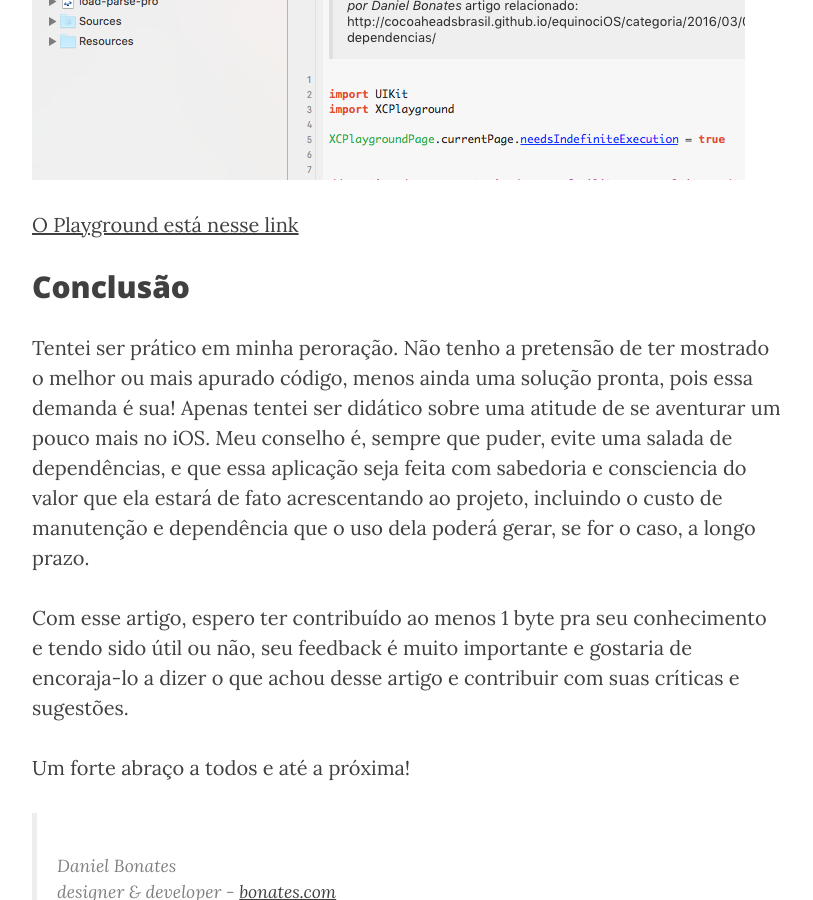
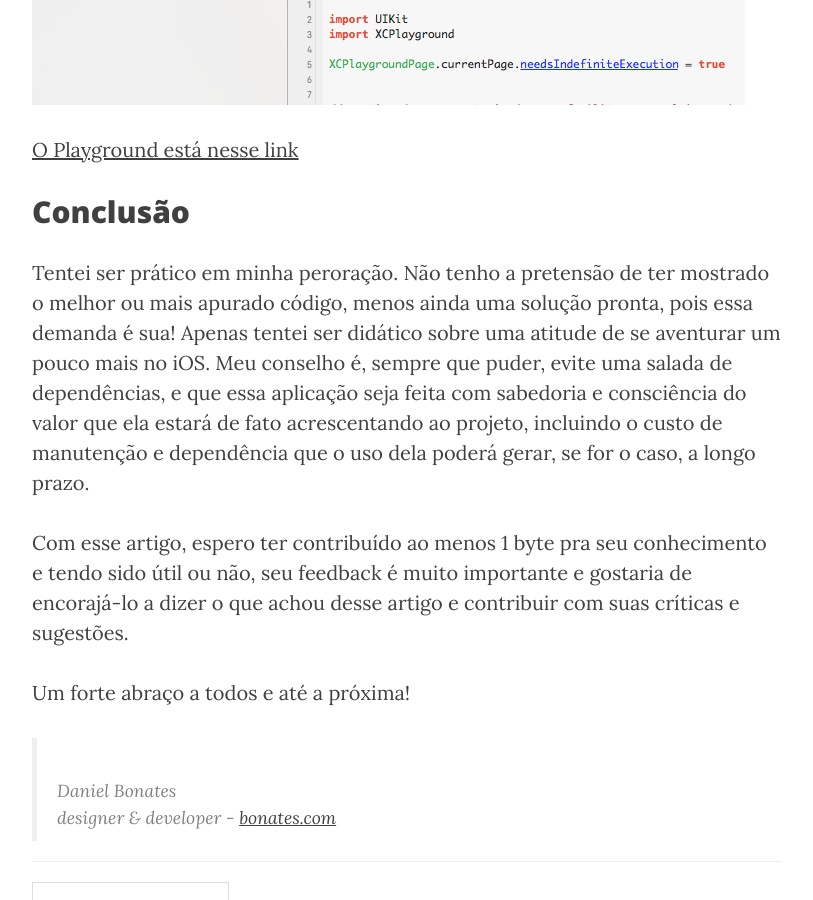
Before and after one commit to CocoaHeadsBrasil/equinociOS, a Jekyll site: the page built from _posts/2016-03-02-ios-web-e-json-sem-dependencias.markdown, in a window 1280 px wide and 900 px high, scrolled down 9995 px. Shown: the whole window, without its empty margins (233-1046 px from the left). Built offline with Jekyll 4.4.1, drawn with Linux system fonts in a browser that asks for light colours; nearby versions of some CDN libraries; some of the changed text lies outside the part shown.

Commit message:
Update 2016-03-02-ios-web-e-json-sem-dependencias.markdown
- Pequenas correções ortográficas
- Substituindo um `for` por `flatMap`

```diff
--- a/_posts/2016-03-02-ios-web-e-json-sem-dependencias.markdown
+++ b/_posts/2016-03-02-ios-web-e-json-sem-dependencias.markdown
@@ -332,9 +328,9 @@
 
 
 ## Conclusão
-Tentei ser prático em minha peroração. Não tenho a pretensão de ter mostrado o melhor ou mais apurado código, menos ainda uma solução pronta, pois essa demanda é sua! Apenas tentei ser didático sobre uma atitude de se aventurar um pouco mais no iOS. Meu conselho é, sempre que puder, evite uma salada de dependências, e que essa aplicação seja feita com sabedoria e consciencia do valor que ela estará de fato acrescentando ao projeto, incluindo o custo de manutenção e dependência que o uso dela poderá gerar, se for o caso, a longo prazo.
+Tentei ser prático em minha peroração. Não tenho a pretensão de ter mostrado o melhor ou mais apurado código, menos ainda uma solução pronta, pois essa demanda é sua! Apenas tentei ser didático sobre uma atitude de se aventurar um pouco mais no iOS. Meu conselho é, sempre que puder, evite uma salada de dependências, e que essa aplicação seja feita com sabedoria e consciência do valor que ela estará de fato acrescentando ao projeto, incluindo o custo de manutenção e dependência que o uso dela poderá gerar, se for o caso, a longo prazo.
 
-Com esse artigo, espero ter contribuído ao menos 1 byte pra seu conhecimento e tendo sido útil ou não, seu feedback é muito importante e gostaria de encoraja-lo a dizer o que achou desse artigo e contribuir com suas críticas e sugestões.
+Com esse artigo, espero ter contribuído ao menos 1 byte pra seu conhecimento e tendo sido útil ou não, seu feedback é muito importante e gostaria de encorajá-lo a dizer o que achou desse artigo e contribuir com suas críticas e sugestões.
 
 Um forte abraço a todos e até a próxima!
 
```
Also changed, not shown: other parts of _posts/2016-03-02-ios-web-e-json-sem-dependencias.markdown (+7 -11 lines).
